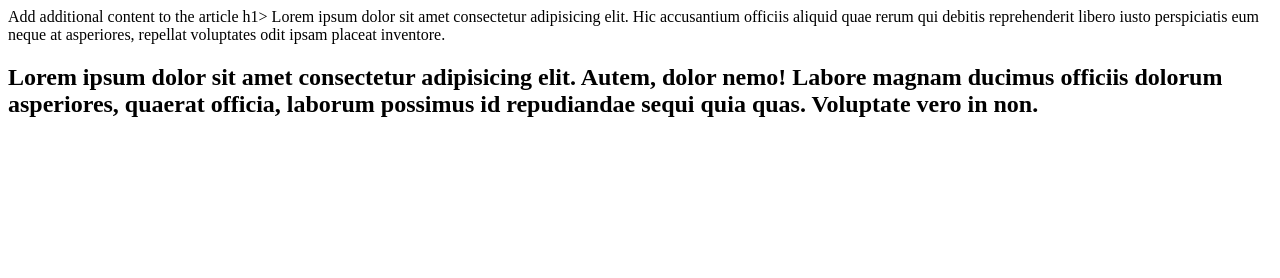
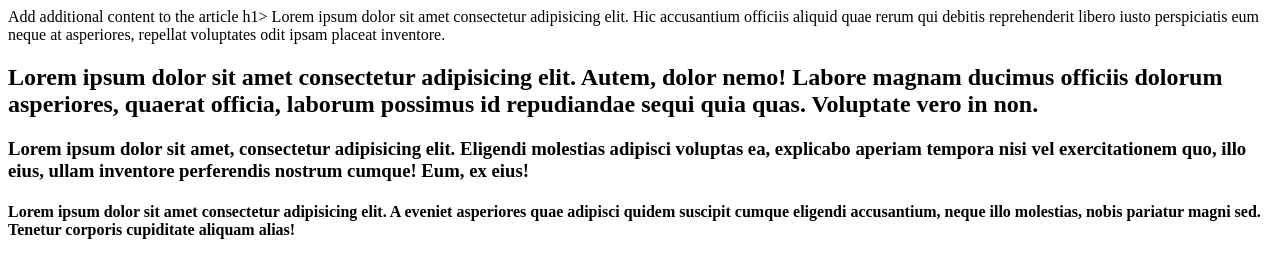
Before and after one commit to Nadja-Fullstack/GitIntro, a plain HTML site: page index.html in a window 1280 px wide. Drawn offline with Linux system fonts and the light colour scheme.

Commit message:
Close commit

```diff
--- a/index.html
+++ b/index.html
@@ -1,3 +1,5 @@
 Add additional content to the article
 h1> Lorem ipsum dolor sit amet consectetur adipisicing elit. Hic accusantium officiis aliquid quae rerum qui debitis reprehenderit libero iusto perspiciatis eum neque at asperiores, repellat voluptates odit ipsam placeat inventore.
 <h2>Lorem ipsum dolor sit amet consectetur adipisicing elit. Autem, dolor nemo! Labore magnam ducimus officiis dolorum asperiores, quaerat officia, laborum possimus id repudiandae sequi quia quas. Voluptate vero in non.</h2>
+<h3>Lorem ipsum dolor sit amet, consectetur adipisicing elit. Eligendi molestias adipisci voluptas ea, explicabo aperiam tempora nisi vel exercitationem quo, illo eius, ullam inventore perferendis nostrum cumque! Eum, ex eius!</h3>
+<h4>Lorem ipsum dolor sit amet consectetur adipisicing elit. A eveniet asperiores quae adipisci quidem suscipit cumque eligendi accusantium, neque illo molestias, nobis pariatur magni sed. Tenetur corporis cupiditate aliquam alias!</h4>
```
